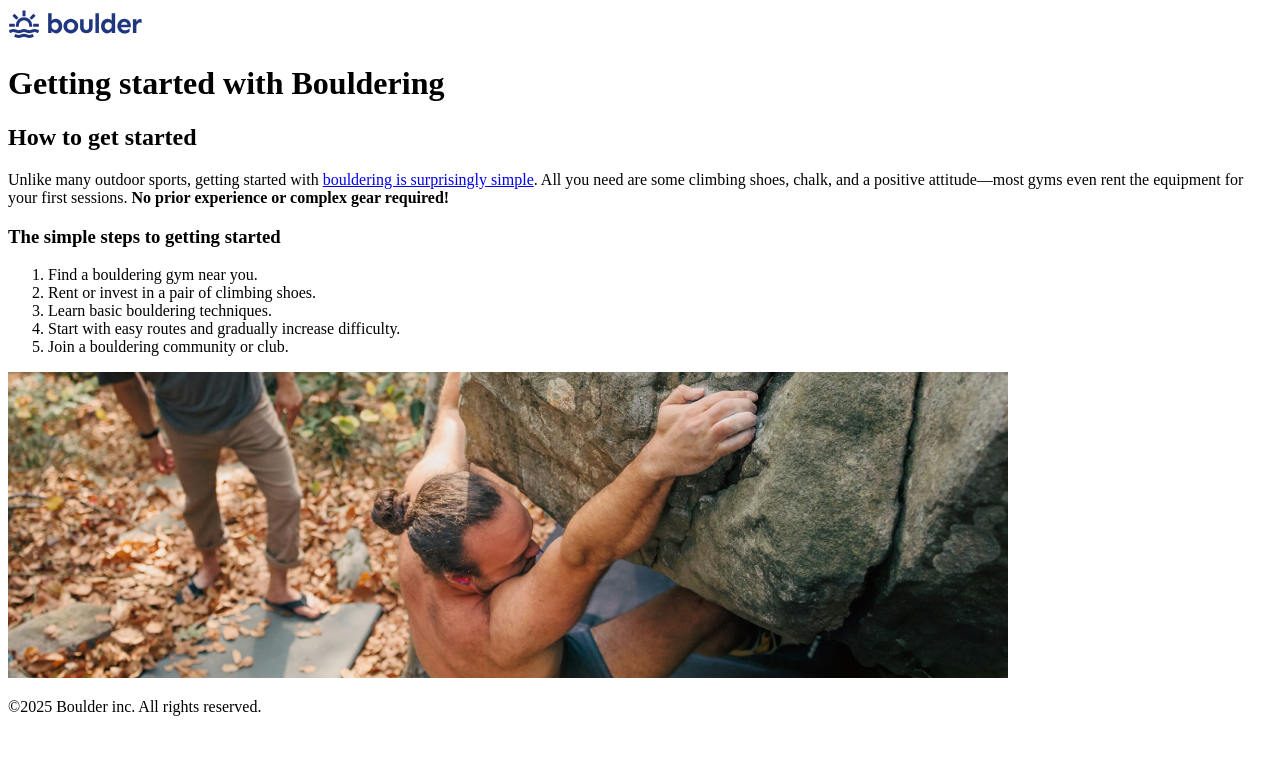
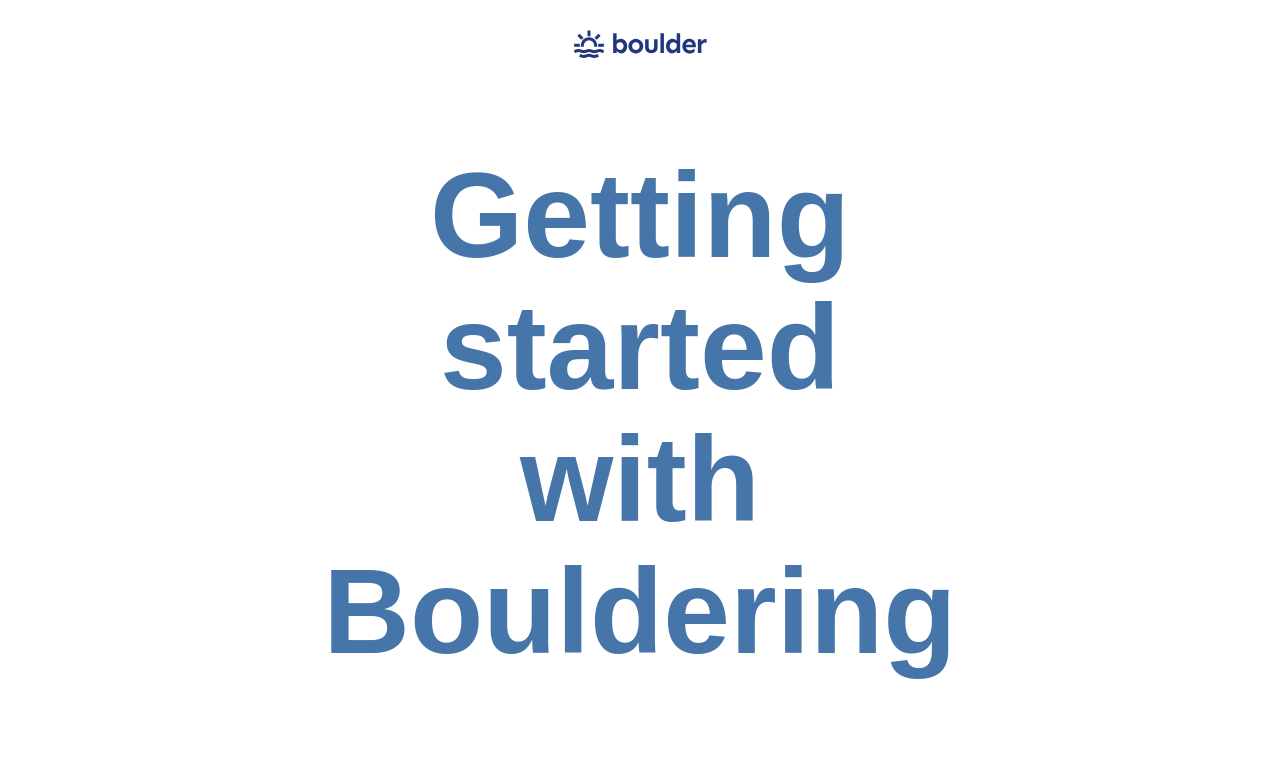
Before and after one commit to giovannikuntadi/my-first-project, a plain HTML site: page getting-started.html in a window 1280 px wide. Shown: the top 774 px of the page. Drawn offline with Linux system fonts and the light colour scheme.

Commit message:
feat:add css for styling

```diff
--- /dev/null
+++ b/css/style.css
@@ -0,0 +1,48 @@
+* {
+    box-sizing: border-box;
+}
+
+body {
+    font-family: sans-serif;
+    color: #1b281b;
+    font-size: 1.25rem;
+    line-height: 1.6;
+    padding-inline: 300px;
+}
+
+header {
+    text-align: center;
+    padding-block-start: 20px;
+}
+
+main {
+    overflow: hidden;
+}
+
+section {
+    margin-block: 100px;
+}
+
+h1 {
+    color: #4676A9;
+    text-align: center;
+    font-size: 7.5rem;
+    line-height: 1.1;
+}
+
+h2 {
+    color: #CB731C;
+    font-size: 2.5rem;
+}
+
+ol {
+    margin-block-end: 80px;
+}
+
+footer {
+    background-color: #22466C;
+    color: #ffffff;
+    text-align: center;
+    padding: 10px;
+    border: 5px solid #6E84CF;
+}
--- a/getting-started.html
+++ b/getting-started.html
@@ -2,6 +2,7 @@
 <html>
     <head>
         <title>Bouldering 101</title>
+        <link href="css/style.css" rel="stylesheet">
     </head>
 
     <body>
```
Also changed, not shown: index.html (+1 -0 lines).
